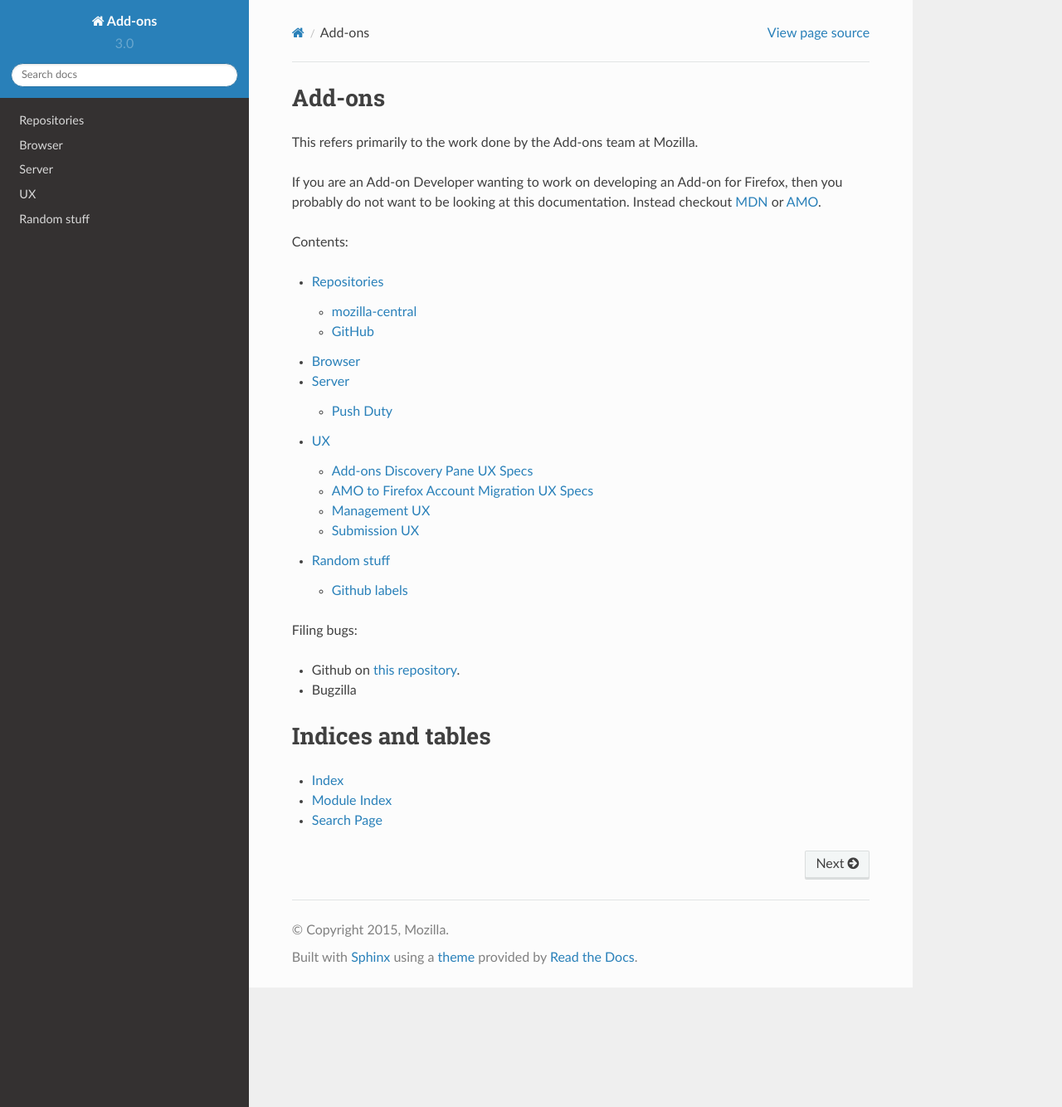
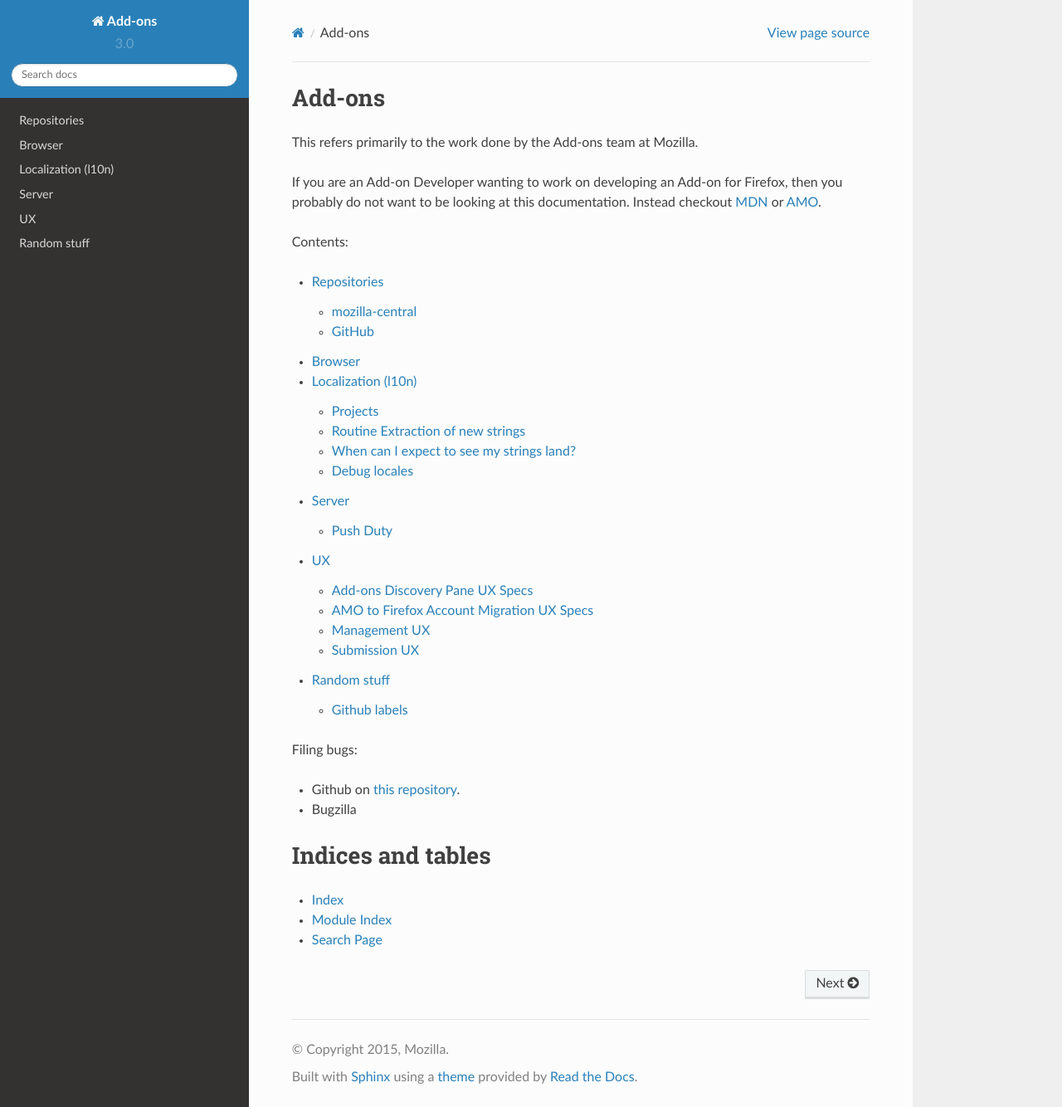
Before and after one commit to mozilla/addons, a Sphinx documentation site: the page built from docs/index.rst, in a window 1280 px wide and 1334 px high. Shown: the whole window at 83% size. Built offline with Sphinx 7.4.7 and the Read the Docs theme 2.0.0, drawn with Linux system fonts in a browser that asks for light colours; some of the changed lines change nothing that is shown.

Commit message:
Docs for l10ners

```diff
--- a/docs/index.rst
+++ b/docs/index.rst
@@ -15,6 +15,7 @@
 
    repositories.rst
    browser/index.rst
+   l10n.rst
    server/index.rst
    ux/index.rst
    random/index.rst
--- /dev/null
+++ b/docs/l10n.rst
@@ -0,0 +1,152 @@
+Localization (l10n)
+=====================
+
+These notes are primarily to support localizers working on localizations
+related to https://addons.mozilla.org/.
+
+Projects
+--------
+
+There are two core projects for AMO that require localization:
+
+    * `addons-server <https://github.com/mozilla/addons-server/>`_ (`addons-server on Pontoon`_)
+    * `addons-frontend <https://github.com/mozilla/addons-frontend/>`_ (`addons-frontend on Pontoon`_)
+
+Both of these projects use `Pontoon`_ for translations.
+
+addons-server
++++++++++++++
+
+Addons-server is the default front-end for desktop users of AMO, it is also
+the API backend and home to the developer hub and reviewer tools. It is
+written in Python using the Django Framework.
+
+Testing changes to addons-server localizations
+~~~~~~~~~~~~~~~~~~~~~~~~~~~~~~~~~~~~~~~~~~~~~~
+
+The strings will be available on `dev <https://addons-dev.allizom.org>`_ or
+`stage <https://addons.allizom.org>`_ depending on when they were
+committed see `When can I expect to see my strings land?`_ for details.
+
+The relevant hosts for addons-server are as follows:
+
+    * dev https://addons-dev.allizom.org/
+    * stage https://addons.allizom.org/
+    * prod https://addons.mozilla.org/
+
+addons-frontend
++++++++++++++++
+
+Addons-frontend is the new frontend and default frontend for mobile user-agents,
+it will eventually replace the addons-server frontend for user-pages. It is
+written in JavaScript and uses React at its core. Addons-frontend
+currently provides an amo app (amo.po).
+
+Testing amo localizations
+~~~~~~~~~~~~~~~~~~~~~~~~~
+
+The strings will be available on `dev`_ or `stage`_ depending on when they
+were committed see `When can I expect to see my strings land?`_ for details.
+
+The hosts for the new frontend are the same as addons-server except
+to be routed to the new frontend you either need:
+
+    * A "mamo" cookie with the value "on". You can set this by clicking
+      "View mobile site" in the footer.
+    * A Mobile user-agent string.
+
+Discovery-Pane app
+++++++++++++++++++
+
+The addons-frontend repo is also home to the Discovery pane app (disco.po)
+which is the site containing curated addons available at about:addons
+(tools -> Add-ons -> Get Add-ons).
+
+Whilst this looks like it's part of firefox it's actually a webpage served
+from ``https://discovery.addons.mozilla.org``.
+
+Discovery Pane editorial content
+~~~~~~~~~~~~~~~~~~~~~~~~~~~~~~~~
+
+The content for the disco pane comes from the API so if you want to
+translate that you will need to look in addons-server.
+
+Testing Discovery Pane localizations
+~~~~~~~~~~~~~~~~~~~~~~~~~~~~~~~~~~~~
+
+The strings will be available on `dev`_ or `stage`_ depending on when they
+were committed see `When can I expect to see my strings land?`_ for details.
+
+The hosts for the discovery pane are as follows:
+
+    * dev ``https://discovery.addons-dev.allizom.org``
+    * stage ``https://discovery.addons.allizom.org``
+    * prod ``https://discovery.addons.mozilla.org``
+
+Advanced Configuration for testing addons-frontend strings
+++++++++++++++++++++++++++++++++++++++++++++++++++++++++++
+
+This will be enough for basic string checks. If you need to test strings
+related to the install buttons you will need to enabled preferences to allow
+add-on installation to work on the development and stage servers.
+
+To fully configure Firefox to install add-ons on either dev/stage you will
+need to additionally do the following:
+
+    * Use Firefox Nightly or Firefox Developer Edition
+    * A new profile is recommended since changing the dev certs will mark
+      existing add-on installs as invalid (this change is not immediate).
+    * Go to ``about:config`` and set ``extensions.webapi.testing`` as a
+      Boolean to ``true``.
+    * To install an add-on, you will need to be able to install a signed
+      add-on from dev or stage. Create the ``xpinstall.signatures.dev-root``
+      pref in ``about:config`` as a Boolean and set it to ``true``.
+    * (Discovery Pane only) Go to about:config and change the host in
+      ``extensions.webservice.discoverURL`` to
+      ``https://discovery.addons-dev.allizom.org/`` for -dev
+      or ``https://discovery.addons.allizom.org/`` for stage.
+    * If you see warnings when trying to install a theme or theme previews
+      don't work go to ``about:preferences#security`` and add an exception
+      for dev/stage (See the "Exceptions" button next to "Warn me when
+      sites try to install add-ons").
+    * Restart the browser.
+
+
+Routine Extraction of new strings
+---------------------------------
+
+Newly added strings are extracted every week after the tag which is at 9am PST
+on Tuesdays.
+
+
+.. _when_can_i_see_strings:
+
+When can I expect to see my strings land?
+-----------------------------------------
+
+Once translations are commmitted into our repositories they are visible on
+our dev server within 30mins (or as long as it takes to deploy the code).
+
+Master is tagged and pushed to stage weekly at around 9am PST every Tuesday.
+
+The code is released to production every Thursday. The push generally starts
+around 9am PST.
+
+Debug locales
+-------------
+
+There are two debug locales generated from the English keys. These can be
+useful to detect strings that are not marked for extraction.
+
+The debug locales are called ``dbl`` (Debug left to right) and ``dbr``
+(Debug right to left). The tool used to build these is called `potools`_
+and it is both HTML and placeholder aware, to provide more accurate
+simulated localizations.
+
+
+.. _`dev`: https://addons-dev.allizom.org
+.. _`stage`: https://addons.allizom.org
+.. _`potools`: https://github.com/mozilla/potools/
+.. _`Pontoon`: https://pontoon.mozilla.org/
+.. _`addons-server on Pontoon`: https://pontoon.mozilla.org/projects/amo/info/
+.. _`addons-frontend on Pontoon`: https://pontoon.mozilla.org/projects/amo-frontend/info/
```
